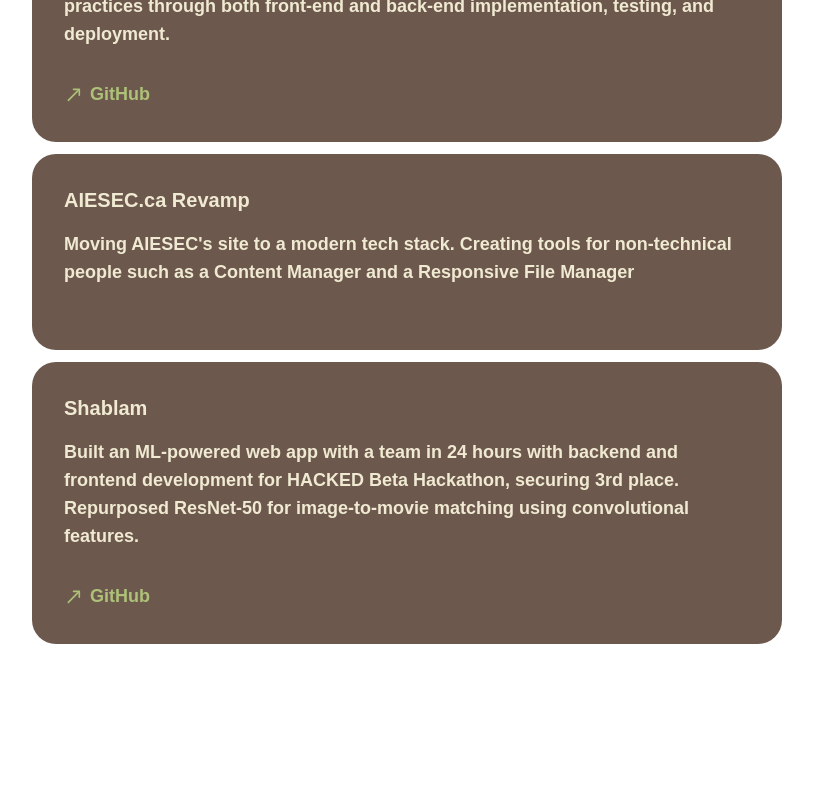
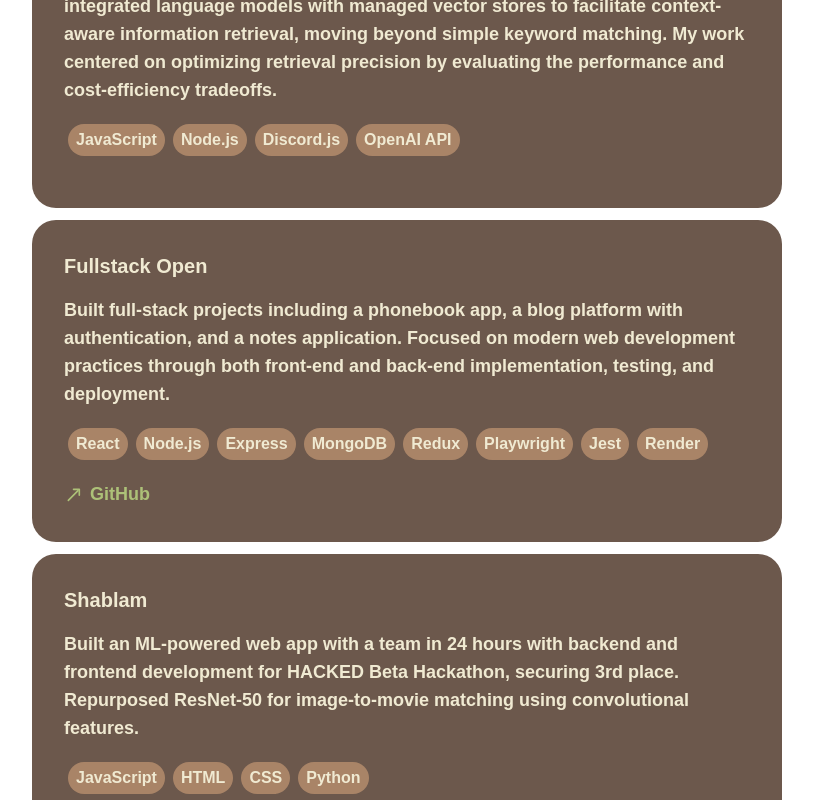
Before and after one commit to adityas0204/my-portfolio, a React (Vite) app: page / in a window 1280 px wide. Shown: the part 2000-2800 px from the top of the page, without its empty margins (233-1046 px from the left). Built offline with nearby package versions, Linux system fonts and the light colour scheme; a web font is replaced by a local one.

Commit message:
changed styling in projects, changed projects, editted readme to something real

```diff
--- a/src/index.css
+++ b/src/index.css
@@ -1,5 +1,6 @@
 @import url("https://fonts.googleapis.com/css2?family=Caesar+Dressing&family=Mozilla+Text:wght@200..700&display=swap");
 @import "tailwindcss";
+/* https://coolors.co/palette/f0ead2-dde5b6-adc178-a98467-6c584c */
 
 @theme {
     --font-caesar: "Caesar Dressing", sans-serif;
--- a/src/pages/Footer.jsx
+++ b/src/pages/Footer.jsx
@@ -24,7 +24,7 @@ const Footer = () => {
         </div>
       </div>
 
-      <div className="mt-9 text-sm">© {currentYear} Aditya Soni. All rights reserved</div>
+      <div className="mt-9 text-sm">© {currentYear} Aditya Soni. All Rights Reserved.</div>
     </footer>
   )
 }
--- a/src/pages/ProjectTechnologies.jsx
+++ b/src/pages/ProjectTechnologies.jsx
@@ -1,10 +1,12 @@
 const ProjectTechnologies = ({tech}) => {
     return (
-        <div className="flex text-lg mb-4">
+        <div className="flex flex-wrap text-md mb-4">
             {tech.split(", ").map(
                 (t) => {
-                    <span>{t}</span>
-                })}
+                    console.log(t)
+                    return (
+                        <span className="px-2 py-1 m-1 rounded-2xl bg-brownlight">{t}</span>
+                )})}
         </div>
     )
 }
--- a/src/pages/Projects.jsx
+++ b/src/pages/Projects.jsx
@@ -7,23 +7,23 @@ const Projects = () => {
       <div className="timeline">
         <div className="timeline-line"></div>
         <ProjectInfo
+          title={"Alberta Heart Chatbot"}
+          description={"Developed the Alberta Heart Chatbot, a RAG-based assistant that enables semantic search across an internal document corpus using the OpenAI API. I integrated language models with managed vector stores to facilitate context-aware information retrieval, moving beyond simple keyword matching. My work centered on optimizing retrieval precision by evaluating the performance and cost-efficiency tradeoffs."}
+          technologies={"JavaScript, Node.js, Discord.js, OpenAI API"}
+          url={""}
+          link={""}
+        />
+        <ProjectInfo
           title={"Fullstack Open"}
           description={"Built full-stack projects including a phonebook app, a blog platform with authentication, and a notes application. Focused on modern web development practices through both front-end and back-end implementation, testing, and deployment."}
-          technologies={"React, Redux, Node.js, Express, MongoDB, REST APIs, Playwright (E2E testing), Jest, Git, Deployment (Render)"}
+          technologies={"React, Node.js, Express, MongoDB, Redux, Playwright, Jest, Render"}
           url={"https://github.com/adityas0204/fullstack-open"}
           link={"GitHub"}
         />
         <ProjectInfo
-          title={"AIESEC.ca Revamp"}
-          description={"Moving AIESEC's site to a modern tech stack. Creating tools for non-technical people such as a Content Manager and a Responsive File Manager"}
-          technologies={"Go, React"}
-          url={""}
-          link={""}
-        />
-        <ProjectInfo
           title={"Shablam"}
           description={"Built an ML-powered web app with a team in 24 hours with backend and frontend development for HACKED Beta Hackathon, securing 3rd place. Repurposed ResNet-50 for image-to-movie matching using convolutional features."}
-          technologies={"JS, HTML, CSS, Python"}
+          technologies={"JavaScript, HTML, CSS, Python"}
           url={"https://github.com/Captiosus510/shablam"}
           link={"GitHub"}
         />
```
Also changed, not shown: 1 other file (tests, documents, lock files or other folders).
